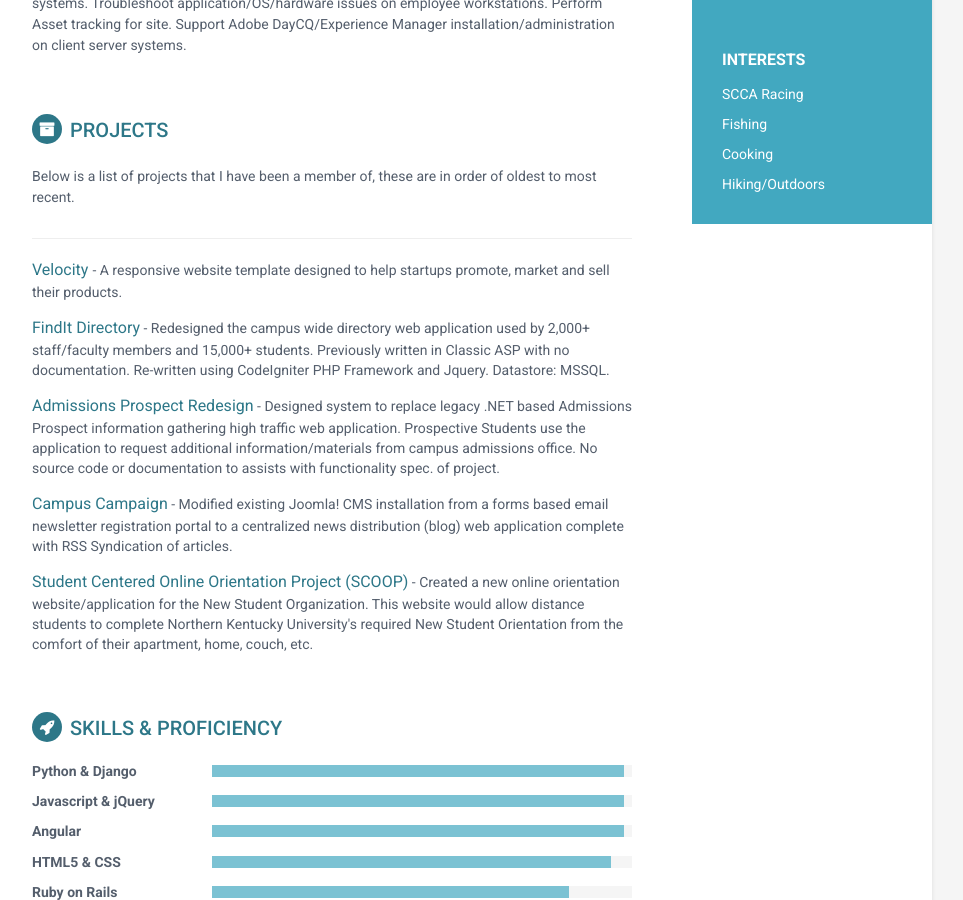
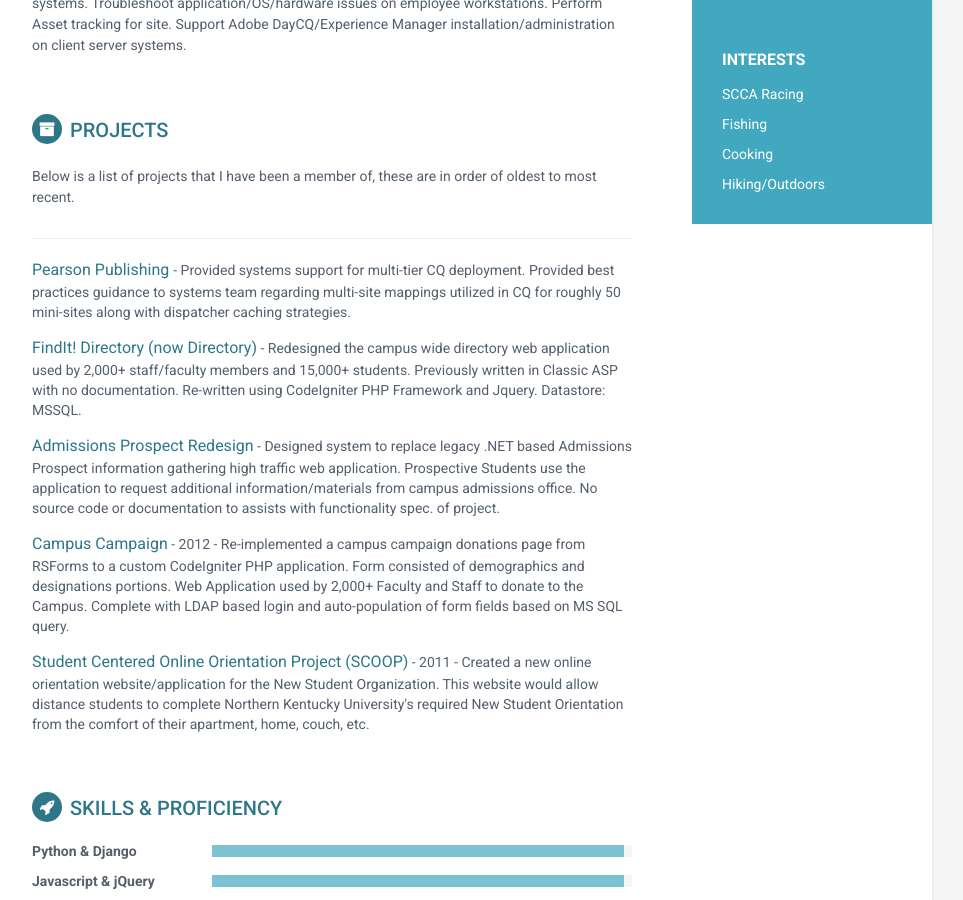
Before and after one commit to dwaynehale/dwaynehale.github.io, a Jekyll site: the page built from index.html, in a window 1280 px wide and 900 px high, scrolled down 860 px. Shown: the whole window, without its empty margins (188-1151 px from the left). Built offline with Jekyll 4.4.1, drawn with Linux system fonts in a browser that asks for light colours.

Commit message:
project stuff

```diff
--- a/_includes/projects.html
+++ b/_includes/projects.html
@@ -5,22 +5,21 @@
                 </div><hr><!--//intro-->
                 <div class="item">
                     <span class="project-title">
-                      <a href="#hook">Velocity</a>
+                      <a href="#hook">Pearson Publishing</a>
                     </span> -
-                    <span class="project-tagline">A responsive website template designed to help startups promote, market and sell their products.</span>
-
+                    <span class="project-tagline">Provided systems support for multi-tier CQ deployment. Provided best practices guidance to systems team regarding multi-site mappings utilized in CQ for roughly 50 mini-sites along with dispatcher caching strategies.</span>
                 </div><!--//item-->
                 <div class="item">
-                    <span class="project-title"><a href="#" target="_blank">FindIt Directory</a></span> -
+                    <span class="project-title"><a href="http://directory.nku.edu/" target="_blank">FindIt! Directory (now Directory)</a></span> -
                     <span class="project-tagline">Redesigned the campus wide directory web application used by 2,000+ staff/faculty members and 15,000+ students. Previously written in Classic ASP with no documentation. Re-written using CodeIgniter PHP Framework and Jquery. Datastore: MSSQL.</span>
                 </div><!--//item-->
                 <div class="item">
-                    <span class="project-title"><a href="#" target="_blank">Admissions Prospect Redesign</a></span> - <span class="project-tagline">Designed system to replace legacy .NET based Admissions Prospect information gathering high traffic web application. Prospective Students use the application to request additional information/materials from campus admissions office. No source code or documentation to assists with functionality spec. of project.</span>
+                    <span class="project-title"><a href="https://prospect.nku.edu/" target="_blank">Admissions Prospect Redesign</a></span> - <span class="project-tagline">Designed system to replace legacy .NET based Admissions Prospect information gathering high traffic web application. Prospective Students use the application to request additional information/materials from campus admissions office. No source code or documentation to assists with functionality spec. of project.</span>
                 </div><!--//item-->
                 <div class="item">
-                    <span class="project-title"><a href="#" target="_blank">Campus Campaign</a></span> - <span class="project-tagline">Modified existing Joomla! CMS installation from a forms based email newsletter registration portal to a centralized news distribution (blog) web application complete with RSS Syndication of articles.</span>
+                    <span class="project-title"><a href="https://campuscampaign.nku.edu/login" target="_blank">Campus Campaign</a></span> - 2012 - <span class="project-tagline">Re-implemented a campus campaign donations page from RSForms to a custom CodeIgniter PHP application. Form consisted of demographics and designations portions. Web Application used by 2,000+ Faculty and Staff to donate to the Campus. Complete with LDAP based login and auto-population of form fields based on MS SQL query.</span>
                 </div><!--//item-->
                 <div class="item">
-                    <span class="project-title"><a href="#" target="_blank">Student Centered Online Orientation Project (SCOOP)</a></span> - <span class="project-tagline">Created a new online orientation website/application for the New Student Organization. This website would allow distance students to complete Northern Kentucky University's required New Student Orientation from the comfort of their apartment, home, couch, etc.</span>
+                    <span class="project-title"><a href="https://scoop.nku.edu/" target="_blank">Student Centered Online Orientation Project (SCOOP)</a></span> - 2011 - <span class="project-tagline">Created a new online orientation website/application for the New Student Organization. This website would allow distance students to complete Northern Kentucky University's required New Student Orientation from the comfort of their apartment, home, couch, etc.</span>
                 </div><!--//item-->
             </section><!--//section-->
```
